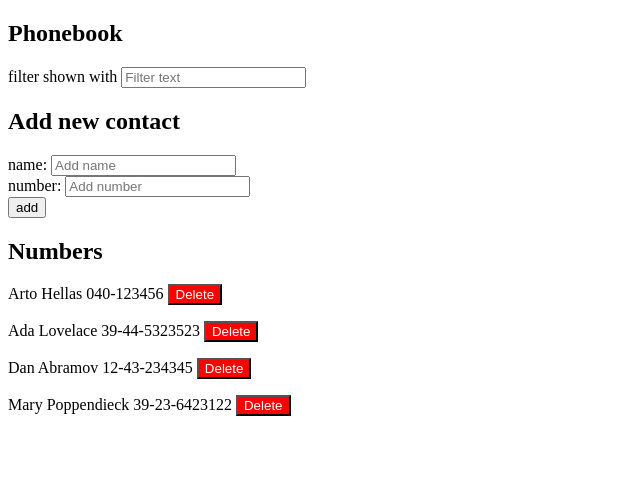
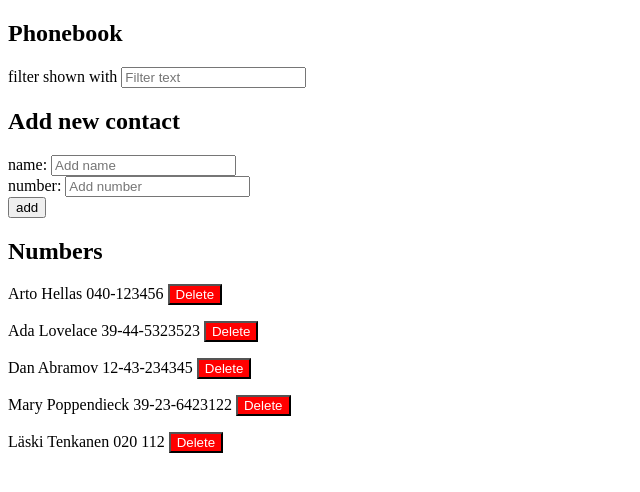
Before and after one commit to JJPouta/FSOpen2020, a React (Create React App) app in the folder osa2/puhelinluettelo/: page / in a window 1280 px wide. Shown: the top 492 px of the page, without its empty margins (0-640 px from the left). Built offline with nearby package versions, Linux system fonts and the light colour scheme; data requests are answered from the project's data file.

Commit message:
2.18 kesken

```diff
--- a/osa2/puhelinluettelo/db.json
+++ b/osa2/puhelinluettelo/db.json
@@ -19,6 +19,11 @@
       "name": "Mary Poppendieck",
       "number": "39-23-6423122",
       "id": 4
+    },
+    {
+      "name": "Läski Tenkanen",
+      "number": "020 112",
+      "id": 5
     }
   ]
 }
--- a/osa2/puhelinluettelo/src/components/App.jsx
+++ b/osa2/puhelinluettelo/src/components/App.jsx
@@ -50,8 +50,17 @@ const App = () => {
 
       if(person.name === newContact.name)
       {
-        alert(`${newContact.name} is already added to phonebook`)
+        let res = window.confirm(`${newContact.name} is already added to phonebook.. replace the old number with new one?`)
+        // Poistutaan jos cancel tai ruksi
+        if(!res){return;}
+
+        // Päivitetään numero
+        contactService
+        .updateExisting(person.id,newContact)
+
         found = true
+
+
       }
     })
 
@@ -65,7 +74,12 @@ const App = () => {
           setPersons(reloadedContacts)
           changeVisualData(reloadedContacts)}))
     }
+
+    // Nollataan input kentät
+    document.getElementById("nameInput").value = null;
+    document.getElementById("numberInput").value = null;
   }
+
 
   const handleChange = (event) => {
     if(event.target.id === "nameInput")
```
